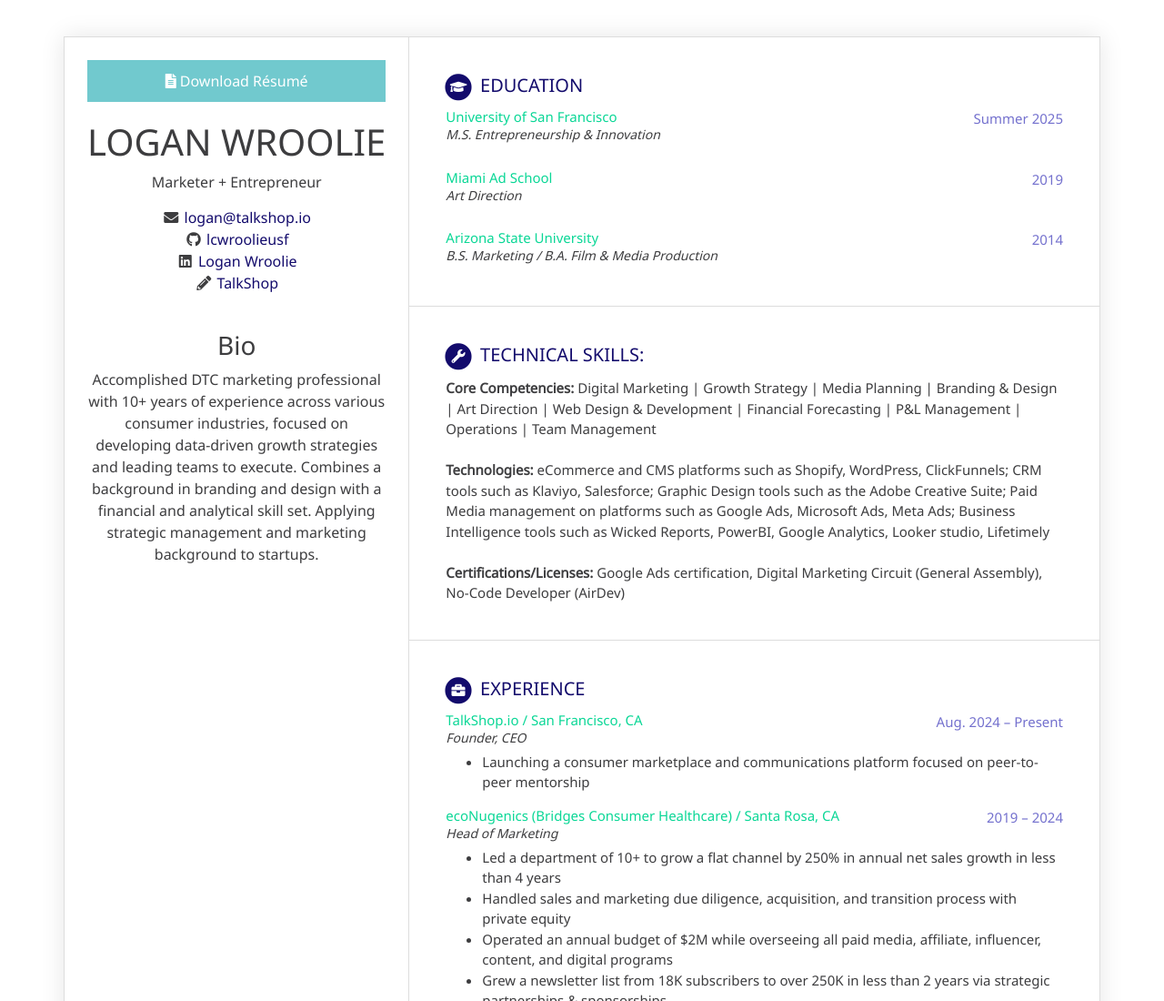
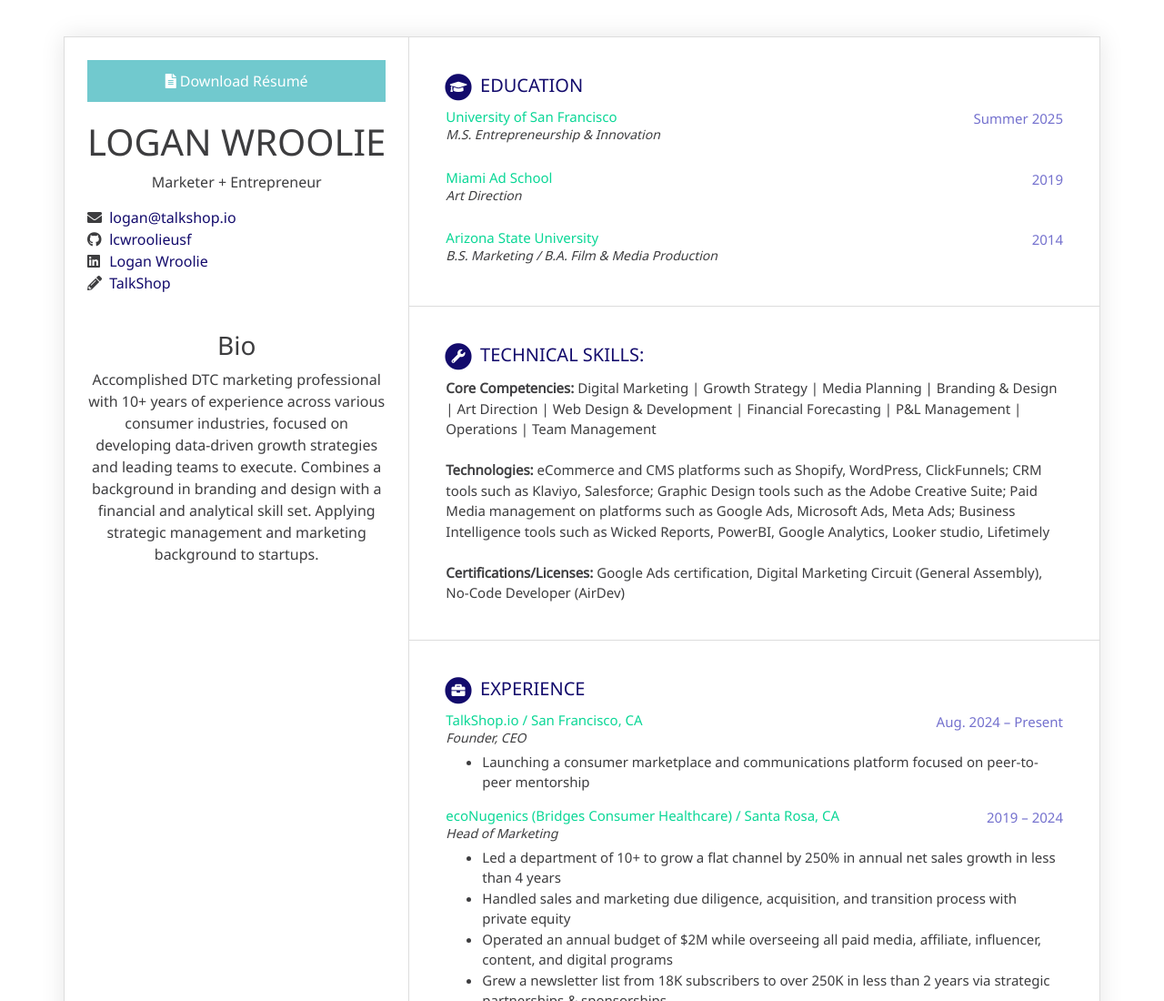
Before and after one commit to lcwroolieusf/lcwroolieusf.github.io, a plain HTML site: page index.html in a window 1280 px wide. Shown: the top 1100 px of the page at 91% size. Drawn offline with nearby package versions, Linux system fonts and the light colour scheme; files that its build step writes are made by us from their sources; files whose address does not match are found by name.

Commit message:
Update index.html

```diff
--- a/index.html
+++ b/index.html
@@ -41,10 +41,10 @@
                         <span>Marketer + Entrepreneur</span>
                     </div>
                     <ul class="social" align-="center">
-                        <li align="center"><i class="fas fa-envelope"></i> <span id="mailto:logan@talkshop.io"><a href="#">logan@talkshop.io</a></span></li>
-                        <li align="center"><i class="fab fa-github"></i> <a href="https://github.com/lcwroolieusf">lcwroolieusf</a></li>
-                        <li align="center"><i class="fab fa-linkedin"></i> <a href="https://www.linkedin.com/in/loganwroolie/">Logan Wroolie</a></li>
-                        <li align="center"><i class="fas fa-pencil-alt"></i> <a href="https://talkshop.io/">TalkShop</a></li>
+                        <li><i class="fas fa-envelope"></i> <span id="mailto:logan@talkshop.io"><a href="#">logan@talkshop.io</a></span></li>
+                        <li><i class="fab fa-github"></i> <a href="https://github.com/lcwroolieusf">lcwroolieusf</a></li>
+                        <li><i class="fab fa-linkedin"></i> <a href="https://www.linkedin.com/in/loganwroolie/">Logan Wroolie</a></li>
+                        <li><i class="fas fa-pencil-alt"></i> <a href="https://talkshop.io/">TalkShop</a></li>
                     </ul>
                     <br>
 <h3 align="center">Bio</h3>
```
